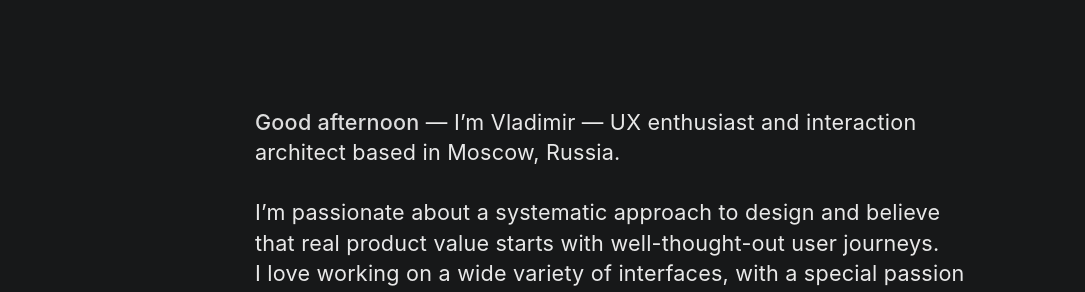
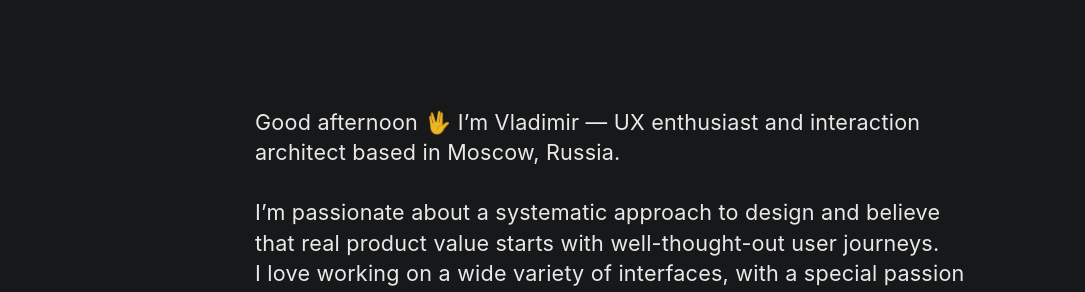
Before and after one commit to uxiscool/experience, a Jekyll site: the page built from index.md, in a window 1280 px wide. Shown: the part 167-459 px from the top of the page, without its empty margins (25-1110 px from the left). Built offline with Jekyll 4.4.1, drawn with Linux system fonts in a browser that asks for light colours.

Commit message:
Add files via upload

```diff
--- a/css/main.css
+++ b/css/main.css
@@ -17,11 +17,6 @@
   max-width:none; width:100%;
 }
 @media (max-width:980px){ .container{ padding-left:64px; padding-right:64px; } }
-
-.greet{
-  font-weight:500;
-  opacity:.95;
-}
 
 /* ---- Header / Nav ---- */
 header{ display:flex; align-items:flex-start; gap:36px; margin-top:36px; }
--- a/index.md
+++ b/index.md
@@ -113,6 +113,6 @@
 
   // Не ломаем существующую типографику — просто префикс с тире
   var text = el.innerHTML;
-  el.innerHTML = '<span class="greet">'+greet+'</span> — ' + text;
+  el.innerHTML = '<span class="greet">'+greet+'</span> 🖖 ' + text;
 })();
 </script>
```
